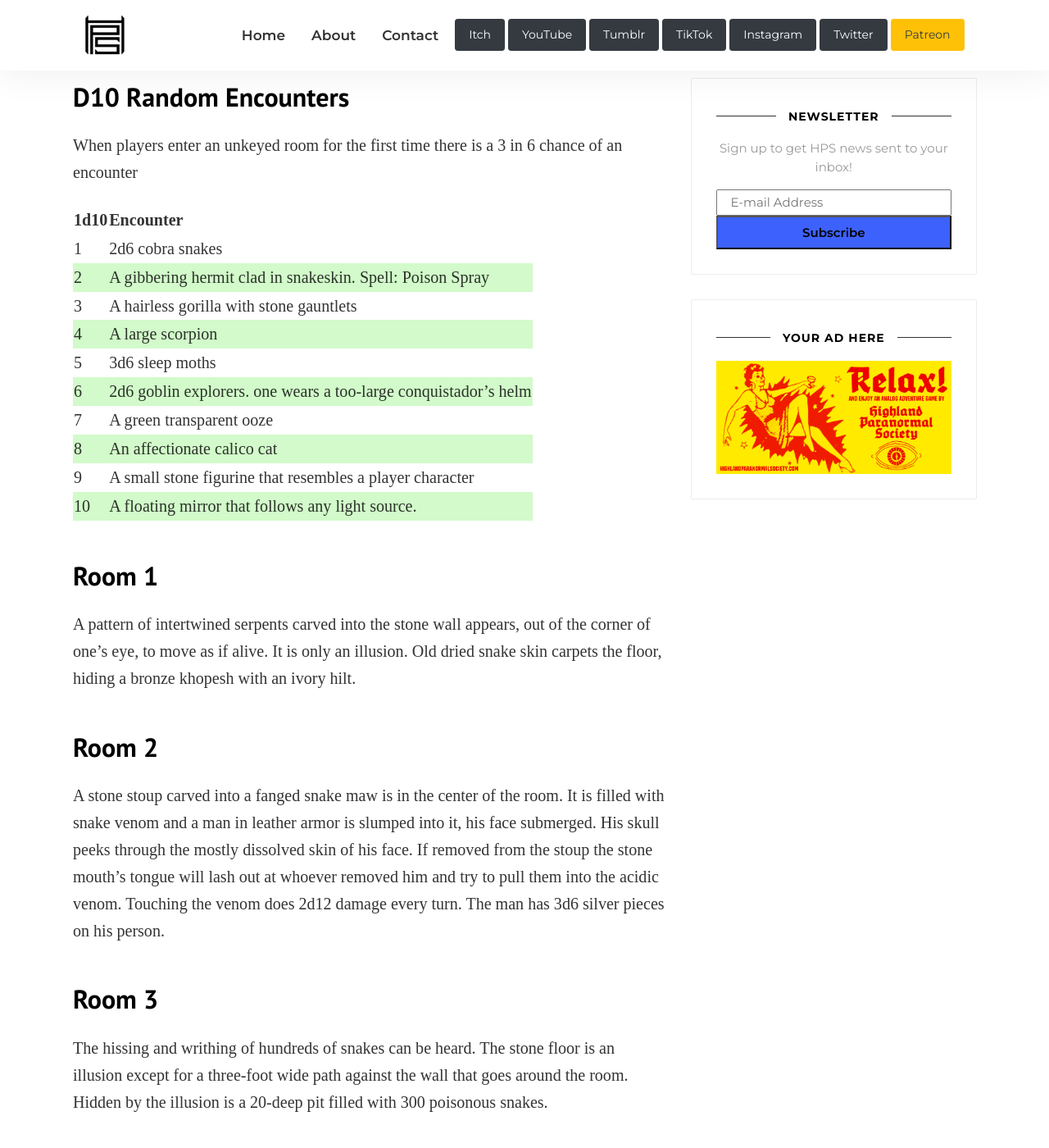
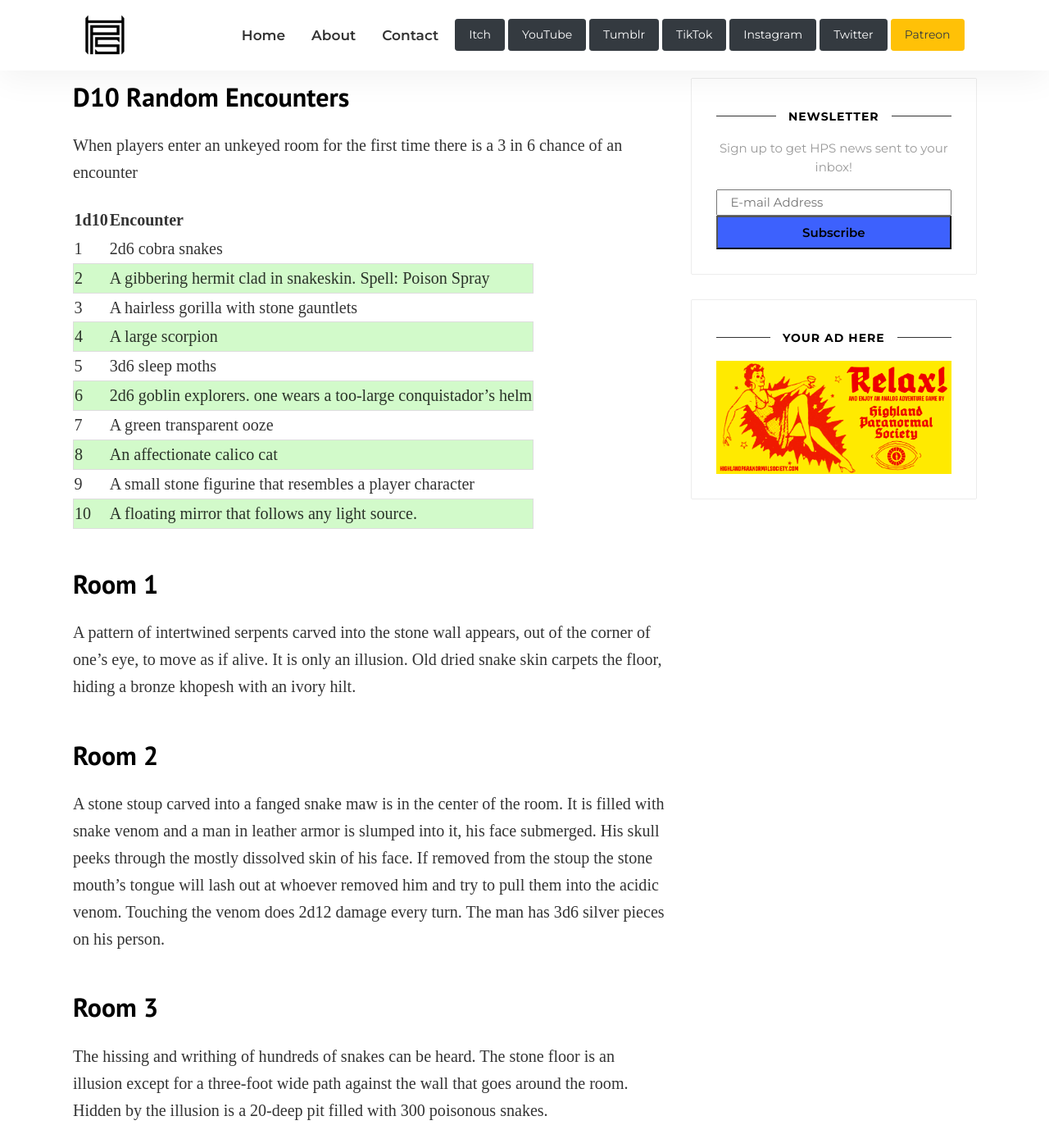
Before and after one commit to NateHPS/NateHPS.github.io, a Jekyll site: the page built from _posts/2022-11-08-catacomb-of-the-serpent-priest.md, in a window 1280 px wide and 1400 px high, scrolled down 1708 px. Shown: the whole window at 82% size. Built offline with Jekyll 4.4.1, drawn with Linux system fonts in a browser that asks for light colours; some web fonts are replaced; comment, search, counter and statistics services are not loaded.

Commit message:
Update theme.scss

```diff
--- a/assets/css/theme.scss
+++ b/assets/css/theme.scss
@@ -139,7 +139,9 @@
 ================================================== */
 tr:nth-child(2n) {
   background: #d2faca;
+	border: 1px solid #ddd;
 }
+tr:hover {background-color: #ddd;}
 
 .hero {
     background: #ffffff;
```
